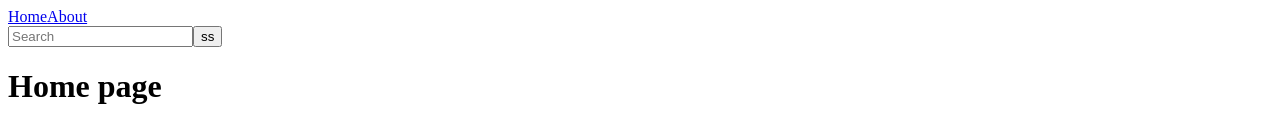
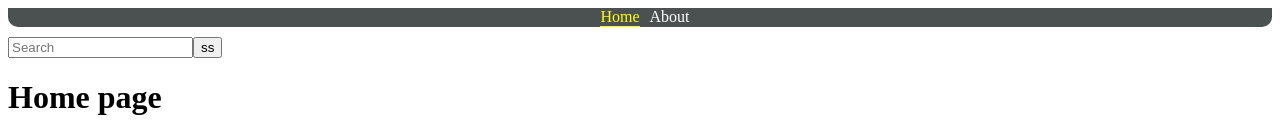
Before and after one commit to Alex962012/rsschool-react, a React (Vite) app in the folder react-ts-app/: page /#/ in a window 1280 px wide. Shown: the top 136 px of the page. Built offline with nearby package versions, Linux system fonts and the light colour scheme.

Commit message:
feat: add header.module.css and install eslint plagin

```diff
--- a/react-ts-app/package.json
+++ b/react-ts-app/package.json
@@ -27,6 +27,7 @@
     "eslint-config-prettier": "^8.7.0",
     "eslint-plugin-prettier": "^4.2.1",
     "eslint-plugin-react": "^7.32.2",
+    "eslint-plugin-react-hooks": "^4.6.0",
     "jsdom": "^21.1.1",
     "prettier": "^2.8.4",
     "react-router-dom": "^6.9.0",
--- /dev/null
+++ b/react-ts-app/src/component/Header.module.css
@@ -0,0 +1,21 @@
+.header {
+  background-color: rgb(75, 81, 81);
+  display: flex;
+  justify-content: center;
+  border-radius: 0 0 10px 10px;
+  margin-bottom: 10px;
+}
+a {
+  margin-left: 10px;
+  text-decoration: none;
+  color: white;
+}
+
+.links a:hover {
+  color: yellow;
+}
+
+.active {
+  color: yellow;
+  border-bottom: 1px solid yellow;
+}
--- a/react-ts-app/src/component/Header.tsx
+++ b/react-ts-app/src/component/Header.tsx
@@ -1,11 +1,21 @@
 import React from "react";
 import { NavLink } from "react-router-dom";
-
+import classes from "./Header.module.css";
 function Header() {
   return (
-    <header>
-      <NavLink to="/">Home</NavLink>
-      <NavLink to="/about">About</NavLink>
+    <header className={classes.header}>
+      <NavLink
+        className={({ isActive }) => (isActive ? `${classes.active}` : "")}
+        to="/"
+      >
+        Home
+      </NavLink>
+      <NavLink
+        className={({ isActive }) => (isActive ? `${classes.active}` : "")}
+        to="/about"
+      >
+        About
+      </NavLink>
     </header>
   );
 }
--- a/react-ts-app/src/component/SearchBar.tsx
+++ b/react-ts-app/src/component/SearchBar.tsx
@@ -6,9 +6,7 @@ class SearchBar extends React.Component {
       <div>
         <div>
           <input type="text" placeholder="Search" />
-          <button type="submit">
-            ss
-          </button>
+          <button type="submit">ss</button>
         </div>
       </div>
     );
--- a/react-ts-app/src/main.tsx
+++ b/react-ts-app/src/main.tsx
@@ -1,7 +1,6 @@
 import React from "react";
 import ReactDOM from "react-dom/client";
 import { WrappedApp } from "./App";
-
 
 ReactDOM.createRoot(document.getElementById("root") as HTMLElement).render(
   <React.StrictMode>
```
Also changed, not shown: 2 other files (tests, documents, lock files or other folders).
